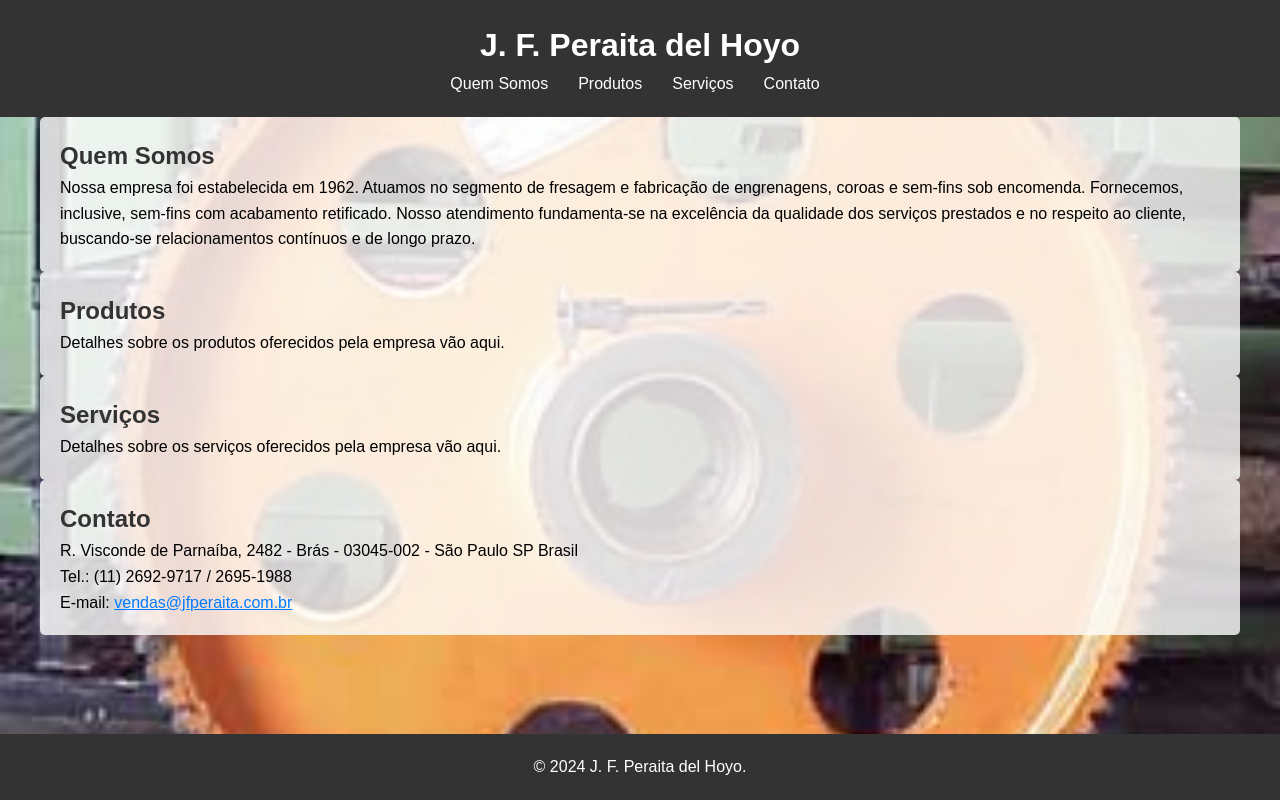
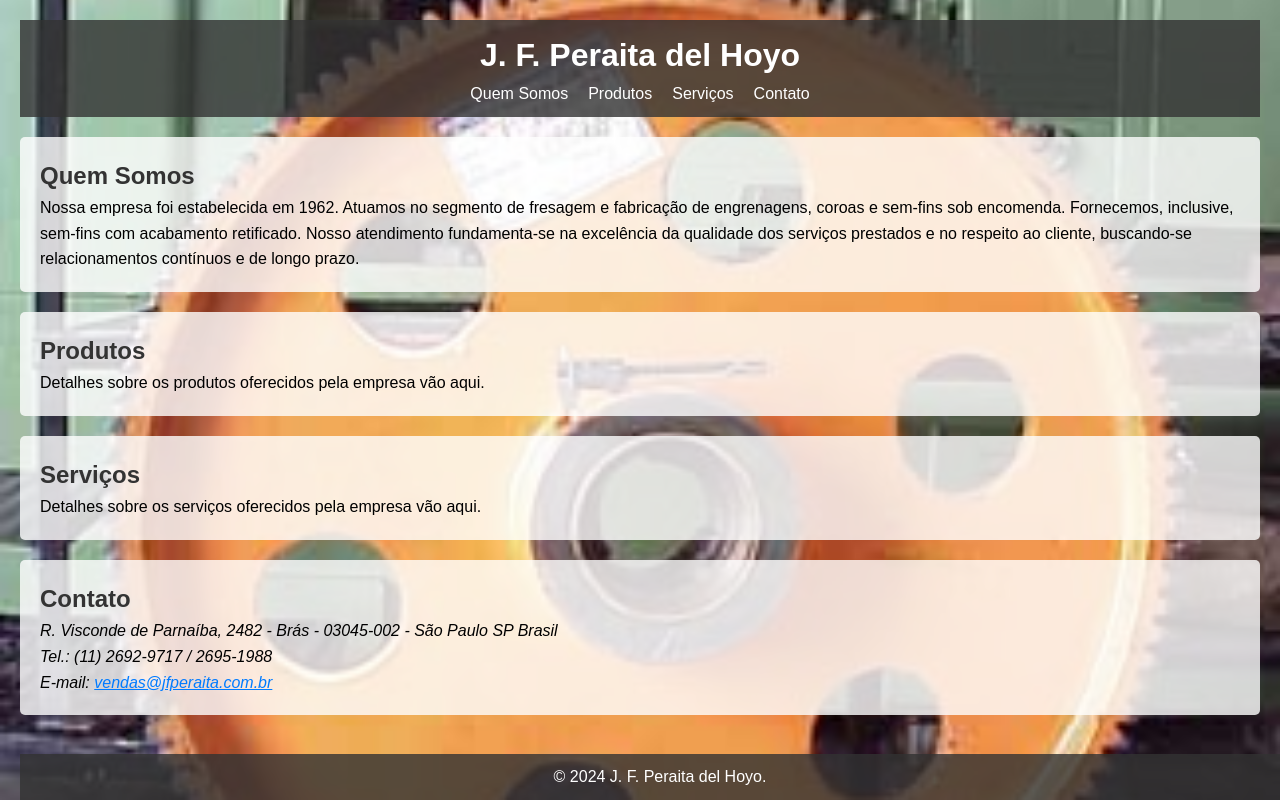
Before and after one commit to jfperaita/site, a plain HTML site: page docs/index.html in a window 1280 px wide. Drawn offline with Linux system fonts and the light colour scheme.

Commit message:
Update index.html

```diff
--- a/docs/index.html
+++ b/docs/index.html
@@ -8,54 +8,6 @@
     <meta name="author" content="J. F. Peraita del Hoyo">
     <title>J. F. Peraita del Hoyo</title>
     <link rel="stylesheet" href="styles.css">
-    <style>
-        body {
-            font-family: Arial, sans-serif;
-            margin: 0;
-            padding: 0;
-            box-sizing: border-box;
-        }
-
-        .container {
-            width: 100%;
-            max-width: 1200px;
-            margin: 0 auto;
-        }
-
-        header, footer {
-            background-color: #333;
-            color: white;
-            padding: 20px 0;
-            text-align: center;
-        }
-
-        nav ul {
-            list-style-type: none;
-            padding: 0;
-        }
-
-        nav ul li {
-            display: inline;
-            margin-right: 20px;
-        }
-
-        nav ul li a {
-            color: white;
-            text-decoration: none;
-        }
-
-        section {
-            padding: 20px;
-        }
-
-        section h2 {
-            margin-top: 0;
-        }
-
-        address {
-            font-style: normal;
-        }
-    </style>
 </head>
 <body>
     <header>
```
